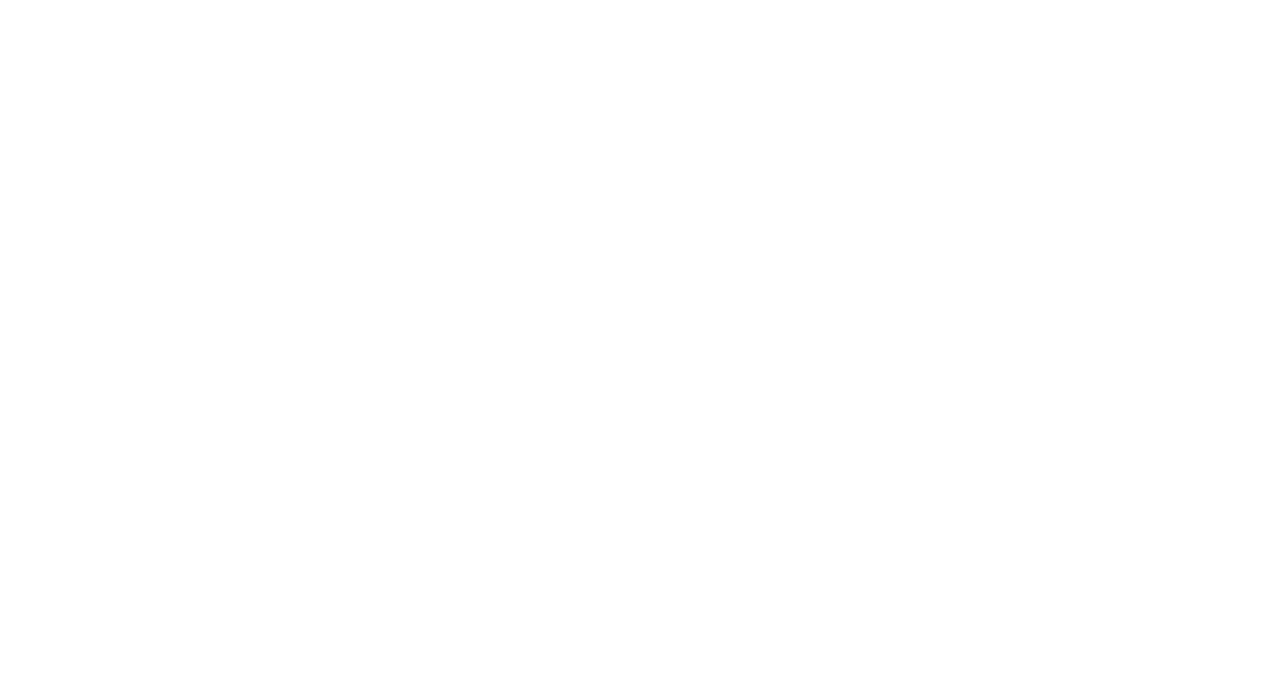
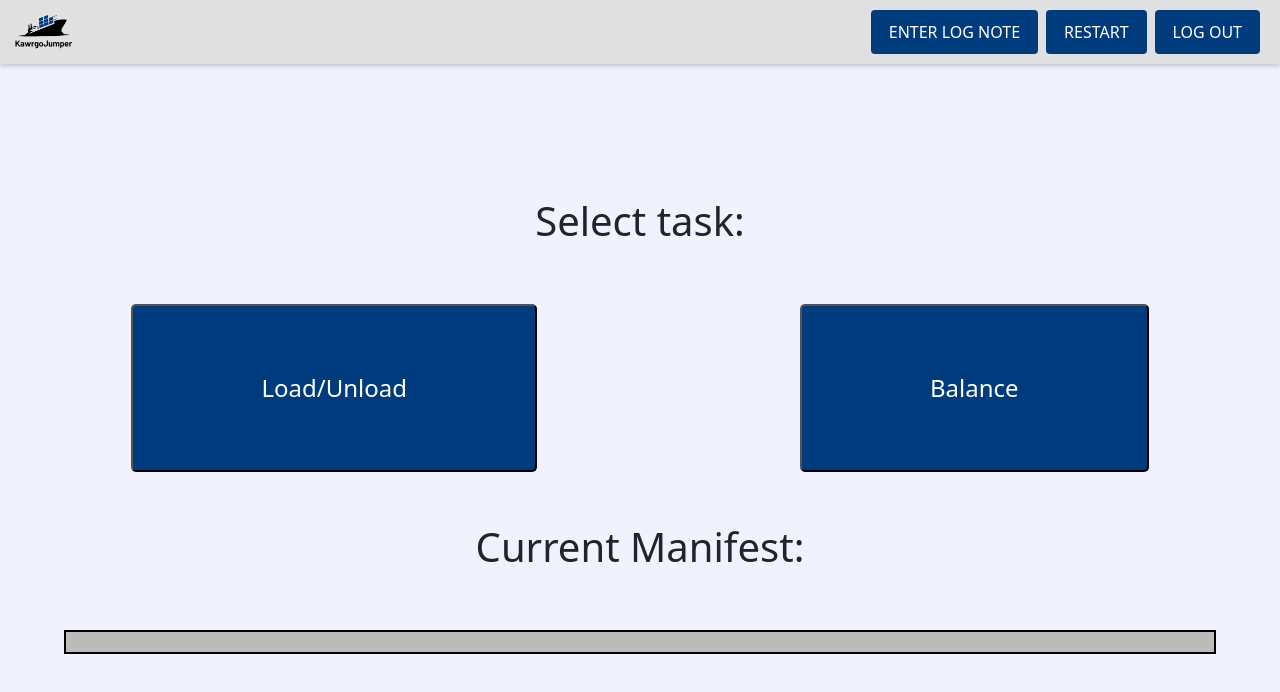
Before and after one commit to WinThant16/KawrgoJumper, a React (Create React App) app: page /task-selection in a window 1280 px wide. Before the commit this address had no page. Shown: the top 692 px of the page. Built offline with nearby package versions, Linux system fonts and the light colour scheme.

Commit message:
task selection

```diff
--- a/src/App.js
+++ b/src/App.js
@@ -2,6 +2,7 @@
 import { BrowserRouter as Router, Routes , Route } from 'react-router-dom';
 import Home from './pages/Home.js';
 import UploadManifest from './pages/UploadManifest.js';
+import TaskSelection from './pages/TaskSelection.js';
 
 // import './App.css';
 
@@ -11,6 +12,7 @@
       <Routes>
         <Route path = "/" element ={<Home />}></Route>
         <Route path = "/upload-manifest" element ={<UploadManifest />}></Route>
+        <Route path = "/task-selection" element ={<TaskSelection />}></Route>
       </Routes>
     </Router>
   );
--- /dev/null
+++ b/src/pages/TaskSelection.js
@@ -0,0 +1,38 @@
+import React, { useState } from "react";
+import "../styles/TaskSelection.css";
+import Navbar from "../components/Navbar.js";
+import { useNavigate } from "react-router-dom";
+
+function TaskSelection() {
+  const navigate = useNavigate();
+  localStorage.setItem('currentPage', 'task-selection');
+  // 0 or 1
+  // 0 is load/unload
+  // 1 is balance
+  function setTask(type) {
+    if (type === 0) {
+      navigate("/load-unload-selection");
+    } else if (type === 1){
+      navigate("/balance");
+    }
+    alert("set task called with invalid args")
+  };
+
+  return (
+    <div className="task-selection-container">
+      <Navbar />
+      {/* <h1>Welcome to KawrgoJumper</h1> */}
+	  <h1 style={{padding:"4%"}}>Select task:</h1>
+      <div className="button-row">
+        <button onClick={()=>{setTask(0)}} className="task-selection-button"> Load/Unload </button>
+        <button onClick={()=>{setTask(1)}} className="task-selection-button"> Balance </button>
+      </div>
+    <h1 style={{padding:"4%"}}>Current Manifest:</h1>
+    <div className="shaded-text-box large">
+      {localStorage.manifestFileName}
+    </div>
+    </div>
+  );
+}
+
+export default TaskSelection;
--- /dev/null
+++ b/src/styles/TaskSelection.css
@@ -0,0 +1,40 @@
+
+/* src/styles/TaskSelection.css */
+
+.task-selection-container {
+	display: flex;
+	flex-direction: column;
+	align-items: center;
+	justify-content: center;
+	height: 100vh;
+	text-align: center;
+	background-color: #f2f2ff;
+}
+
+.task-selection-button {
+	padding: 5% 10%;
+	font-size: 150%;
+	color: white;
+	background-color: #003C7D;
+	border-radius: 5px;
+	cursor: pointer;
+	position: relative;
+	margin: auto;
+}
+
+.button-row {
+	display: flex;
+	justify-content: space-around;
+	width: 100%;
+}
+
+.shaded-text-box {
+	background-color: #bdbaba;
+	width: 90%;
+	border: solid black 2px;
+	padding: 10px;
+	text-align: center;
+}
+.large{
+	font-size: xx-large;
+}
```
Also changed, not shown: src/pages/TaskSelectionPage.js (deleted).
